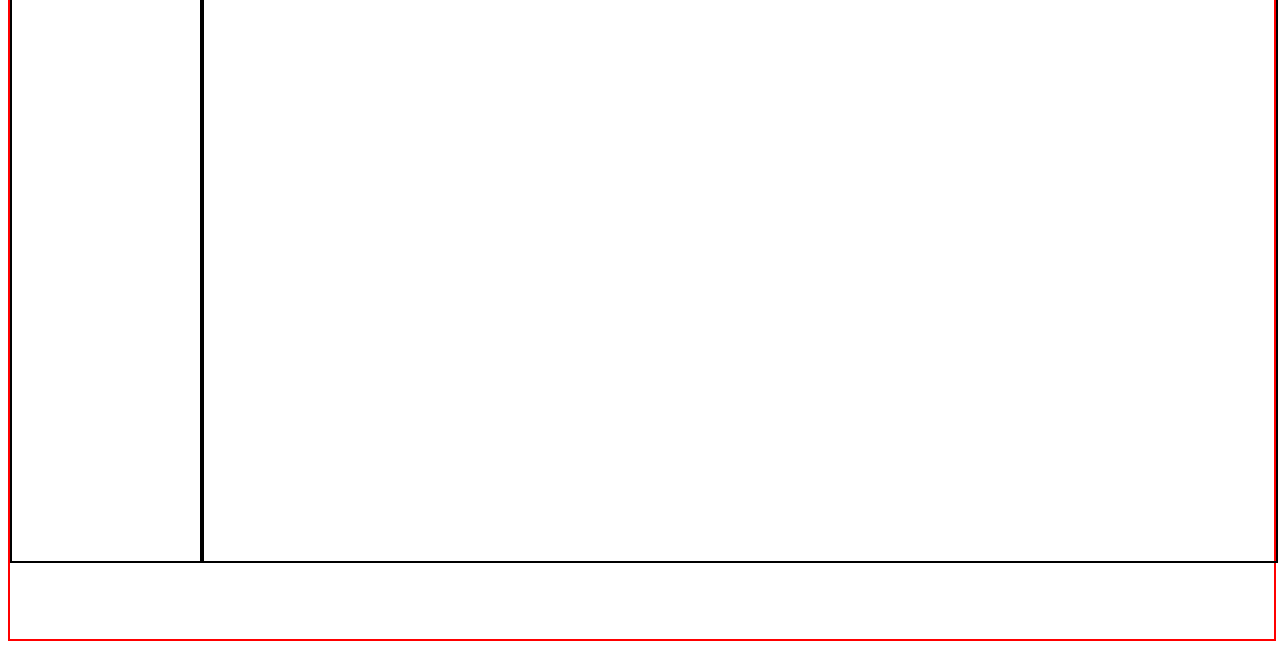
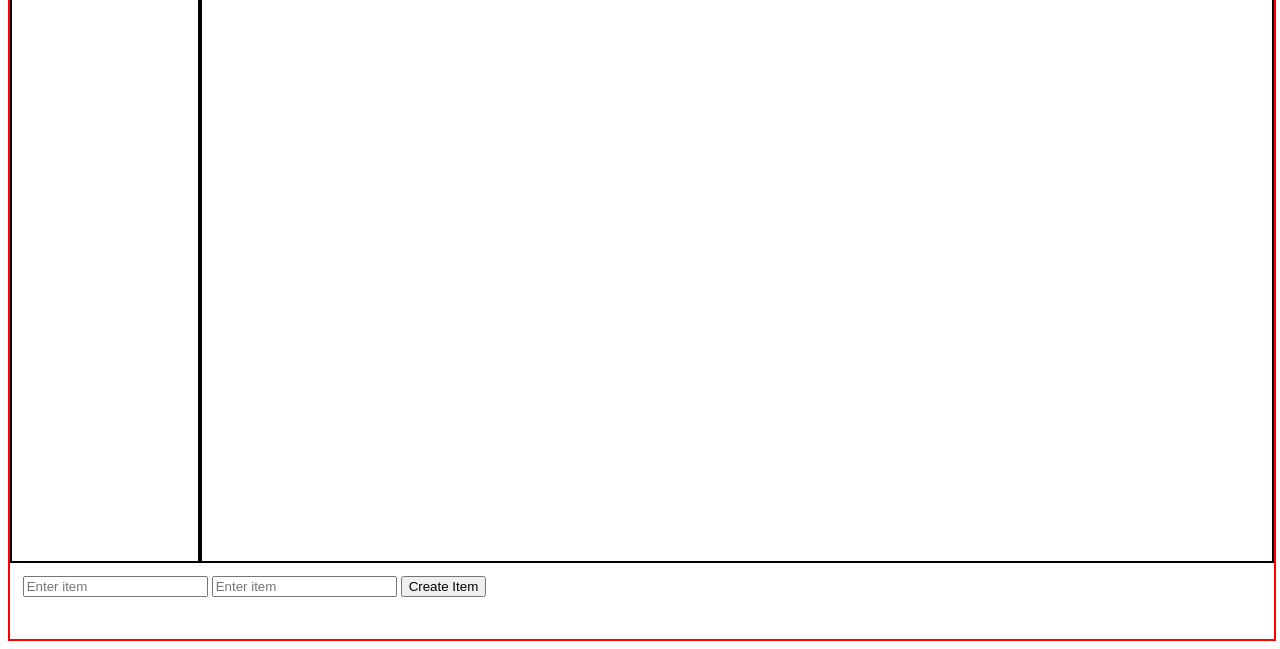
Before and after one commit to Coder8128/ToDoList-o, a website built with webpack: page dist/index.html in a window 1280 px wide. Shown: the part 163-812 px from the top of the page. Built offline with Linux system fonts and the light colour scheme.

Commit message:
Minor fixes

```diff
--- a/src/style.css
+++ b/src/style.css
@@ -1,6 +1,8 @@
 #container {
     display: grid;
     grid-template-columns: 15% 1fr;
+    grid-template-rows: 1fr 1fr;
+
     width: 100%;
     height: 90vh;
     position: relative;
@@ -10,15 +12,17 @@
 
 .left {
     border: black 2px solid;
-    position: absolute;
     height: 80vh;
-    width: 15%;
 }
 
 .right {
     border: black 2px solid;
-    position: absolute;
-    left: 15%;
     height: 80vh;
-    width: 85%;
 }
+
+.create {
+    height: auto;
+    grid-column: 1 / 3;
+
+    padding: 1%;
+}
--- a/webpack.config.js
+++ b/webpack.config.js
@@ -2,6 +2,7 @@ const path = require("path");
 
 module.exports = {
   mode: "development",
+  watch: true,
 
   entry: "./src/index.js",
 
```
Also changed, not shown: dist/bundle.js, dist/index.html. Lines whose indentation alone changed are shown as unchanged.
